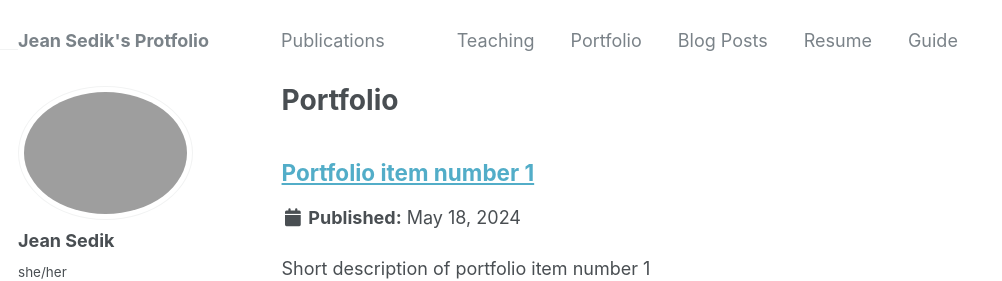
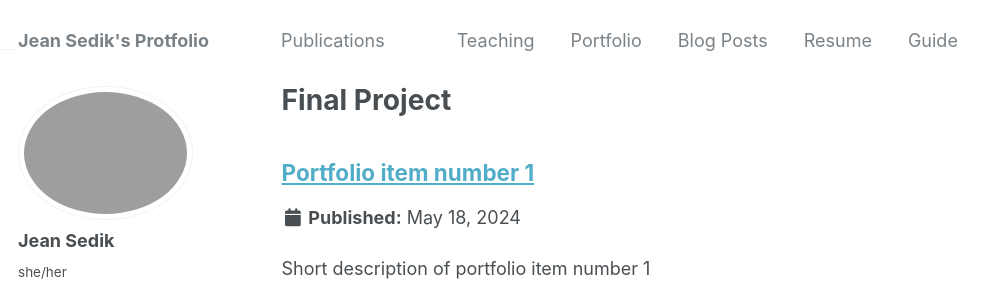
Before and after one commit to VG68490/VG68490.github.io, a Jekyll site: the page built from _pages/portfolio.html, in a window 1280 px wide and 900 px high. Shown: the top 281 px of the window, without its empty margins (0-1002 px from the left). Built offline with Jekyll 4.4.1, drawn with Linux system fonts in a browser that asks for light colours.

Commit message:
final_project.html

```diff
--- a/_pages/portfolio.html
+++ b/_pages/portfolio.html
@@ -1,6 +1,6 @@
 ---
 layout: archive
-title: "Portfolio"
+title: "Final Project"
 permalink: /portfolio/
 author_profile: true
 ---
```
